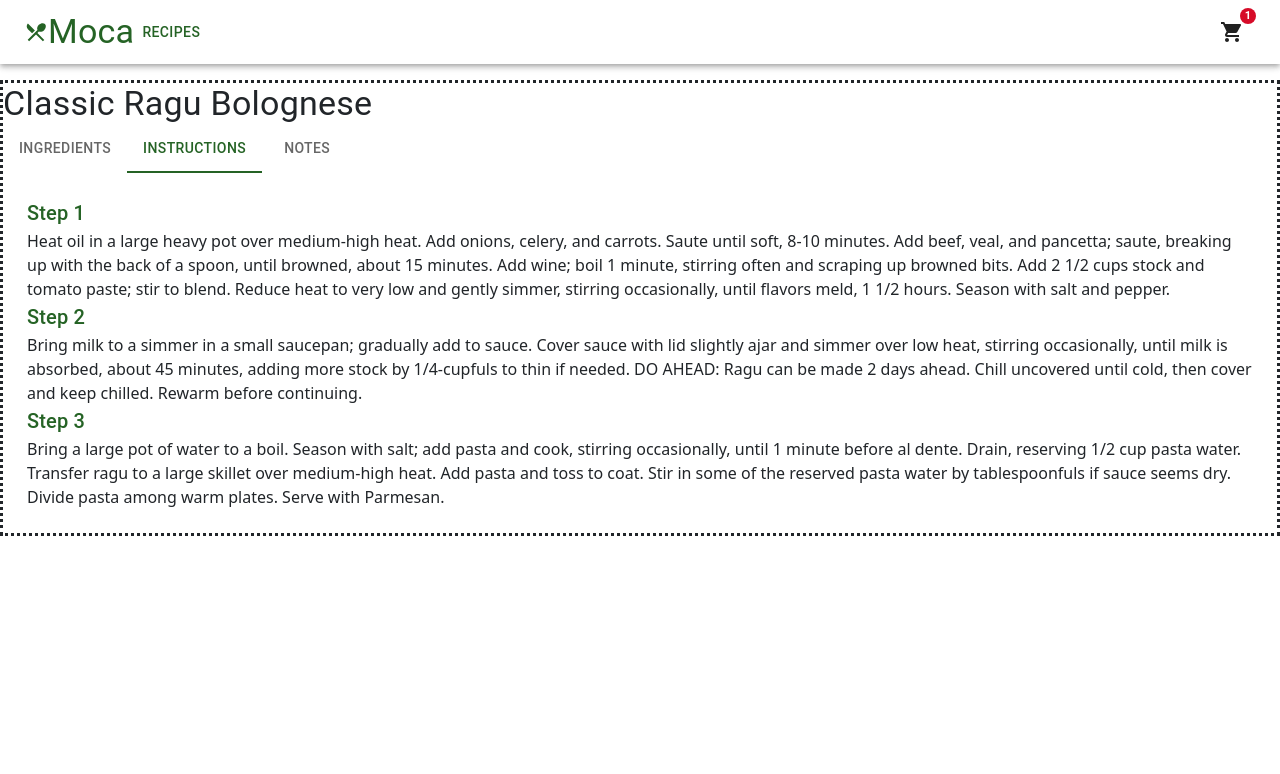
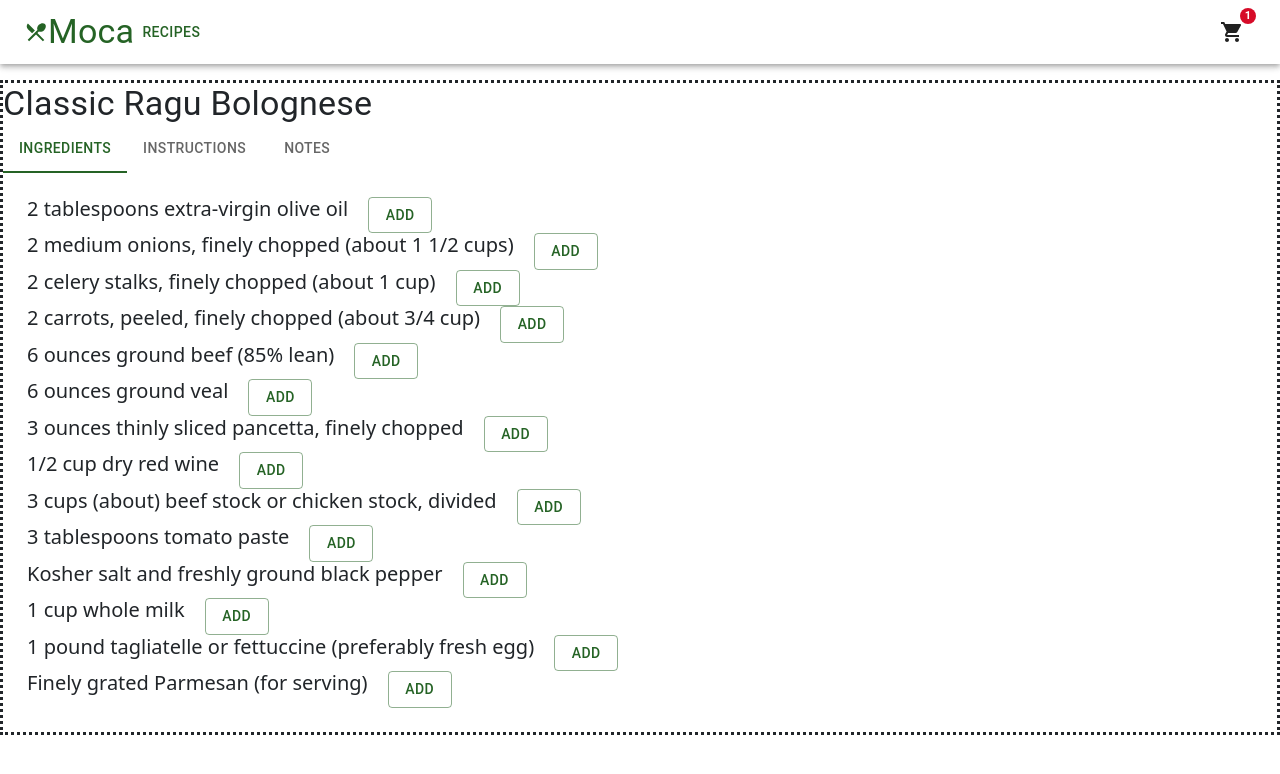
Before and after one commit to rylanlorance/Meal_Prep_Bot_Front_End, a React (Create React App) app: page /recipe-detailed in a window 1280 px wide. Shown: the top 774 px of the page. Built offline with nearby package versions, Linux system fonts and the light colour scheme.

Commit message:
Add ingredients

```diff
--- a/src/components/Recipe/RecipeDetailed/LeftBox/Tabs/RecipeDetailedIngredients/RecipeDetailedIngredients.jsx
+++ b/src/components/Recipe/RecipeDetailed/LeftBox/Tabs/RecipeDetailedIngredients/RecipeDetailedIngredients.jsx
@@ -1,8 +1,13 @@
 import { Box, Typography } from "@mui/material";
 import React from "react";
+import RecipeDetailedIngredientsItem from "./RecipeDetailedIngredientsItem";
 
 function RecipeDetailedIngredients(props) {
-  const {value, index, ...other } = props;
+  const {value, index, recipe, ...other } = props;
+  console.log('recipe', recipe)
+
+  const hardCodedIngredient = recipe.ingredients[0];
+  console.log('hc recipe', hardCodedIngredient)
 
   return (
     <div
@@ -14,7 +19,10 @@ function RecipeDetailedIngredients(props) {
     >
       {value === index && (
         <Box sx={{ p: 3 }}>
-
+          {recipe.ingredients.map(ingredient => (
+              <RecipeDetailedIngredientsItem ingredient={ingredient}></RecipeDetailedIngredientsItem>
+            ))}
+          {/* <RecipeDetailedIngredientsItem ingredient={hardCodedIngredient}></RecipeDetailedIngredientsItem> */}
         </Box>
       )}
     </div>
--- a/src/components/Recipe/RecipeDetailed/LeftBox/Tabs/RecipeDetailedIngredients/RecipeDetailedIngredientsItem.jsx
+++ b/src/components/Recipe/RecipeDetailed/LeftBox/Tabs/RecipeDetailedIngredients/RecipeDetailedIngredientsItem.jsx
@@ -1,8 +1,19 @@
+import { Box, Button, Divider } from '@mui/material'
 import React from 'react'
 
 function RecipeDetailedIngredientsItem(props) {
+  console.log('proppsy', props)
+
   return (
-    <div>RecipeDetailedIngredientsItem</div>
+    <Box display="flex">
+      <Box>
+        <h5>{props.ingredient}</h5>
+      </Box>
+      <Box ml="20px">
+        <Button variant="outlined">Add</Button>
+      </Box>
+      <Divider></Divider>
+    </Box>
   )
 }
 
--- a/src/components/Recipe/RecipeDetailed/LeftBox/Tabs/RecipeDetailedInstructions.jsx
+++ b/src/components/Recipe/RecipeDetailed/LeftBox/Tabs/RecipeDetailedInstructions.jsx
@@ -3,8 +3,6 @@ import React from "react";
 
 function RecipeDetailedInstructions(props) {
   const { value, index, recipe, ...other } = props;
-
-  console.log("recipe", recipe);
 
   return (
     <div
--- a/src/components/Recipe/RecipeDetailed/RecipeDetailed.jsx
+++ b/src/components/Recipe/RecipeDetailed/RecipeDetailed.jsx
@@ -11,7 +11,7 @@ import RecipeDetailedRightBox from "./RightBox/RecipeDetailedRightBox";
 function RecipeDetailed(props) {
   const recipe = recipeHardcoded[0];
 
-  const [tabValue, setTabValue] = useState(1);
+  const [tabValue, setTabValue] = useState(0);
 
   function handleTabChange(event, newValue) {
     setTabValue(newValue);
@@ -40,7 +40,7 @@ function RecipeDetailed(props) {
             ></Tab>
           </Tabs>
         </Box>
-        <RecipeDetailedIngredients value={tabValue} index={0} />
+        <RecipeDetailedIngredients value={tabValue} index={0} recipe={recipe}/>
         <RecipeDetailedInstructions value={tabValue} index={1} recipe={recipe}/>
         <RecipeDetailedNotes value={tabValue} index={2} />
       </Box>
```
